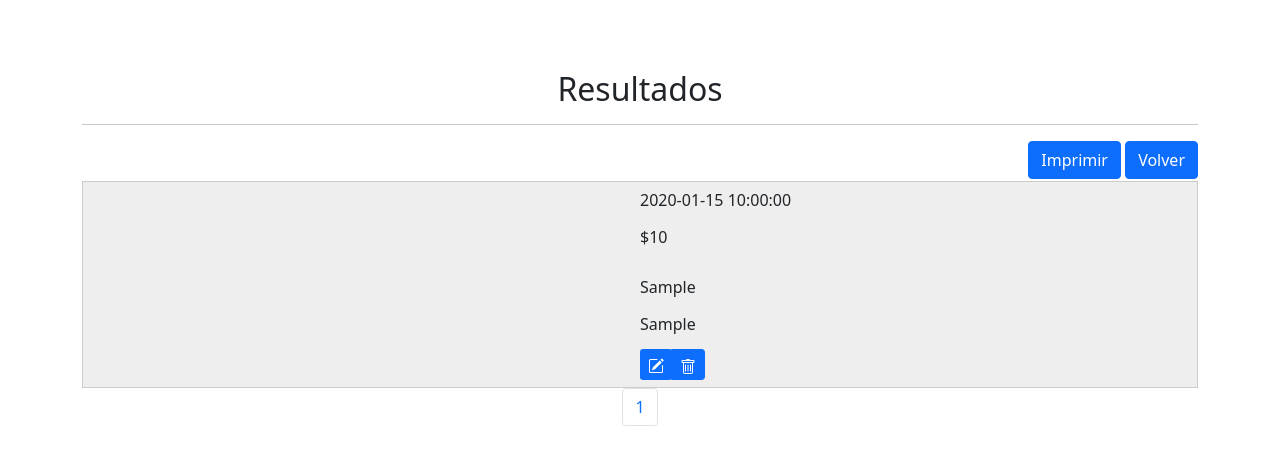
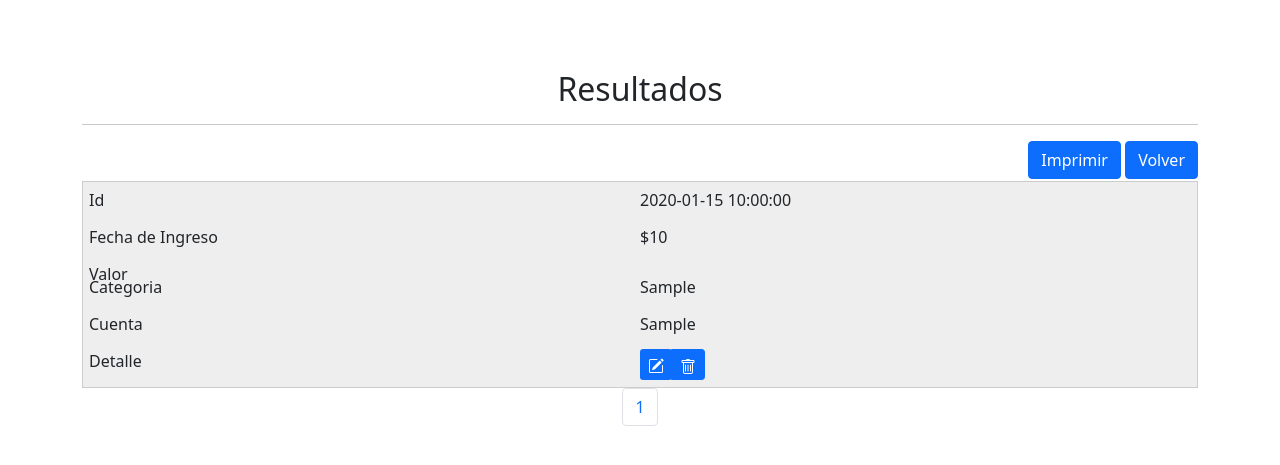
Before and after one commit to Coihue555/Conga, a PHP site: page /search.php in a window 1280 px wide. Shown: the part 56-521 px from the top of the page. Run offline with PHP 8.4, Linux system fonts and the light colour scheme; the visitor is signed in with stand-in values (Sample User, id 1); tables that the repository leaves empty or names only in its code hold one stand-in row (values such as "Sample post"); data that the repository does not hold is empty; a stand-in replaces the project's code that opens the database connection.

Commit message:
Ultimos retoques

```diff
--- a/categorias.php
+++ b/categorias.php
@@ -16,7 +16,6 @@
     <link rel="icon" href="assets/favicon.ico">
     <!-- Bootstrap CSS -->
     <link href="https://cdn.jsdelivr.net/npm/bootstrap@5.1.3/dist/css/bootstrap.min.css" rel="stylesheet" integrity="sha384-1BmE4kWBq78iYhFldvKuhfTAU6auU8tT94WrHftjDbrCEXSU1oBoqyl2QvZ6jIW3" crossorigin="anonymous">
-    <link rel="stylesheet" href="estilo.css">
     <title>Conga - Categorias</title>
   </head>
   <body>
@@ -72,8 +71,8 @@
 				</div>
 			</div>
 			<div class="row justify-content-center">
-				<div class="col">
-					<table id="myTable">
+				<div class="col-6">
+					<table class="table" id="myTable">
 						<thead>
 							<tr>
 									<th onclick="sortTable(1)">Categoria</th>
--- a/createDBTable.php
+++ b/createDBTable.php
@@ -1,6 +1,6 @@
 <?php
-//$link = mysqli_connect('localhost', 'u977804429_andy', 'Pajaromadera!555', 'u977804429_code');
-$link = mysqli_connect("localhost", "admin", "admin", "conga");
+$link = mysqli_connect('localhost', 'u977804429_andy', 'Pajaromadera!555', 'u977804429_code');
+//$link = mysqli_connect("localhost", "admin", "admin", "conga");
 
 // Check connection
 if($link === false){
--- a/estilo.css
+++ b/estilo.css
@@ -87,3 +87,31 @@ th {
         white-space: nowrap;
     }
 }
+
+@media only screen and (max-width: 760px),
+(min-device-width: 768px) and (max-device-width: 1024px) {
+    /*
+	Label the data
+	*/
+    td:nth-of-type(1):before {
+        content: "Id";
+    }
+    td:nth-of-type(2):before {
+        content: "Fecha de Ingreso";
+    }
+    td:nth-of-type(3):before {
+        content: "Valor";
+    }
+    td:nth-of-type(4):before {
+        content: "Categoria";
+    }
+    td:nth-of-type(5):before {
+        content: "Cuenta";
+    }
+    td:nth-of-type(6):before {
+        content: "Detalle";
+    }
+    td:nth-of-type(7):before {
+        content: "Acciones";
+    }
+}
--- a/search.php
+++ b/search.php
@@ -11,7 +11,7 @@
 	if(isset($_POST['search'])){
 
 			$sch = htmlspecialchars($_POST['search']);
-			$sql = "SELECT * FROM movimientos WHERE (detalle LIKE '%$sch%' OR Categoria LIKE '%$sch%' OR cuenta LIKE '%$sch%' AND usuario='$user') ORDER BY id DESC";
+			$sql = "SELECT * FROM movimientos WHERE ((detalle LIKE '%$sch%' OR Categoria LIKE '%$sch%' OR cuenta LIKE '%$sch%') AND usuario='$user') ORDER BY id DESC";
 			$rows = $db->query($sql);
 
 	}
```
Also changed, not shown: cuentas.php (+3 -4 lines).
